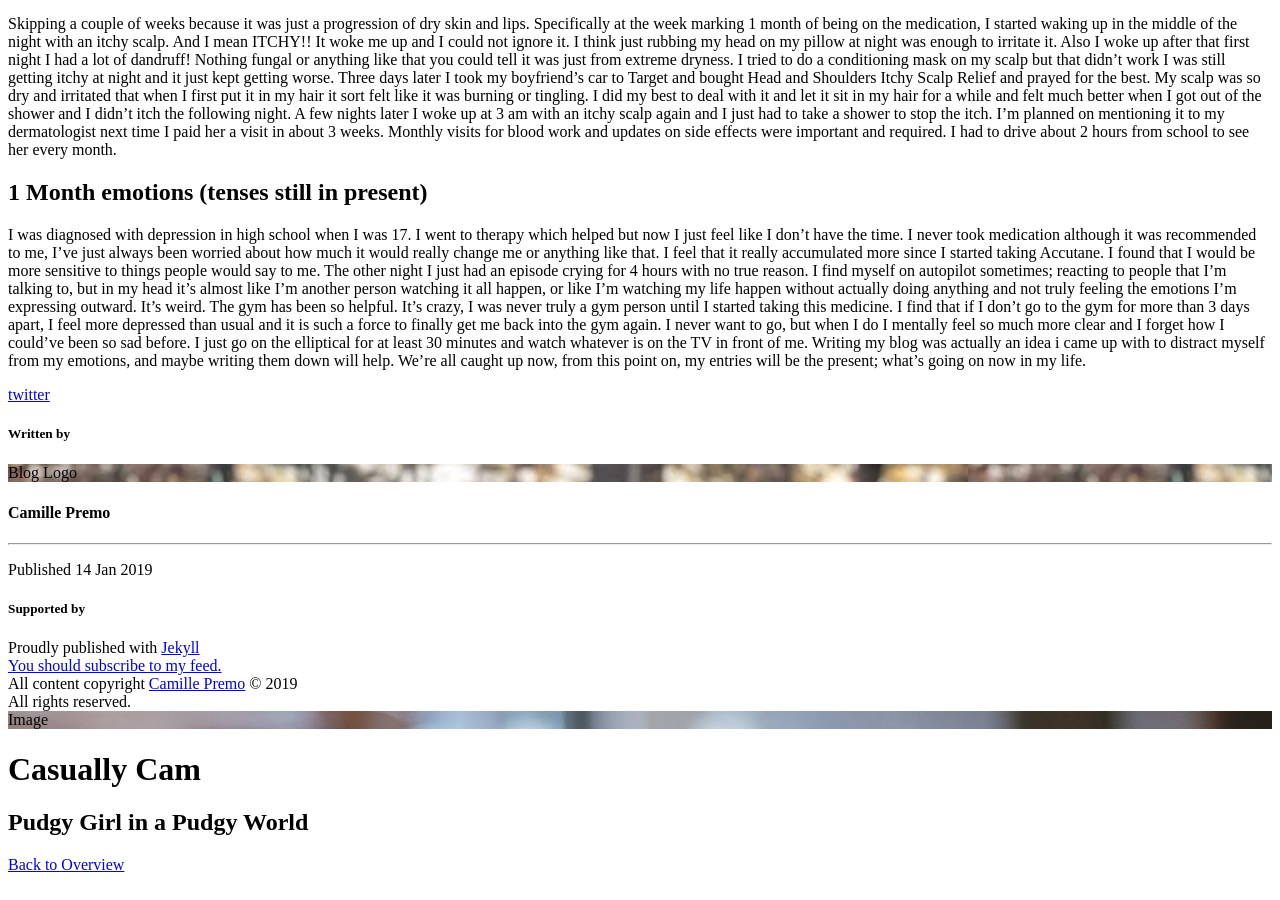
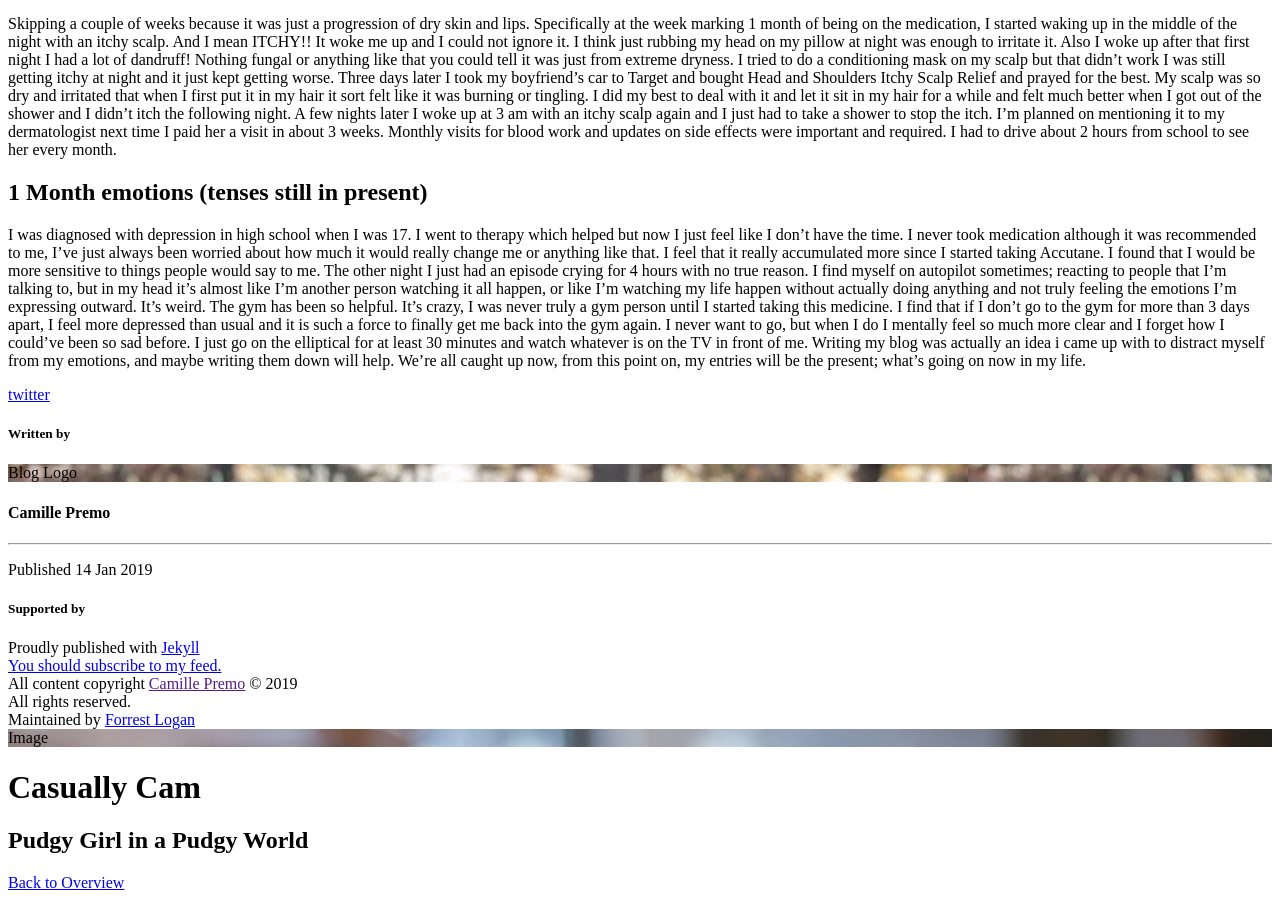
Before and after one commit to premoxoxo/premoxoxo.github.io, a Jekyll site: the page built from _posts/2019-01-14-my-accutane-journey.md, in a window 1280 px wide and 900 px high, scrolled down 1409 px. Built offline with Jekyll 4.4.1, drawn with Linux system fonts in a browser that asks for light colours; nearby versions of some CDN libraries.

Commit message:
build error

```diff
--- a/_layouts/post.html
+++ b/_layouts/post.html
@@ -80,13 +80,13 @@
               <section class="poweredby">Proudly published with <a href="http://jekyllrb.com"> Jekyll</a></section>
               <a class="subscribe" href="{{ "/feed.xml" | prepend: site.baseurl }}"> <span class="tooltip"> <i class="fa fa-rss"></i> You should subscribe to my feed.</span></a>
               <div class="inner">
-                <section class="copyright">All content copyright <a href="{{@blog.url}}/">{{site.author}}</a> &copy; {{ site.time | date: '%Y' }}<br>All rights reserved.</section>
-                <!-- <section>Maintained by <a href="http://forrestlogan.com">Forrest Logan</a></section> -->
+                <section class="copyright">All content copyright <a href="">{{site.author}}</a> &copy; {{ site.time | date: '%Y' }}<br>All rights reserved.</section>
+                <section>Maintained by <a href="http://forrestlogan.com">Forrest Logan</a></section>
               </div>
             </footer>
           </div>
         </div>
-        <!-- {%if site.disqus %}
+        {%if site.disqus %}
         <div id="disqus_thread"></div>
         <script type="text/javascript">
             /* * * CONFIGURATION VARIABLES: EDIT BEFORE PASTING INTO YOUR WEBPAGE * * */
@@ -100,7 +100,7 @@
             })();
         </script>
         <noscript>Please enable JavaScript to view the <a href="http://disqus.com/?ref_noscript">comments powered by Disqus.</a></noscript>
-        {% endif %} -->
+        {% endif %}
       </article>
     </main>
     <div class="bottom-closer">
```
Also changed, not shown: 1 other file.
